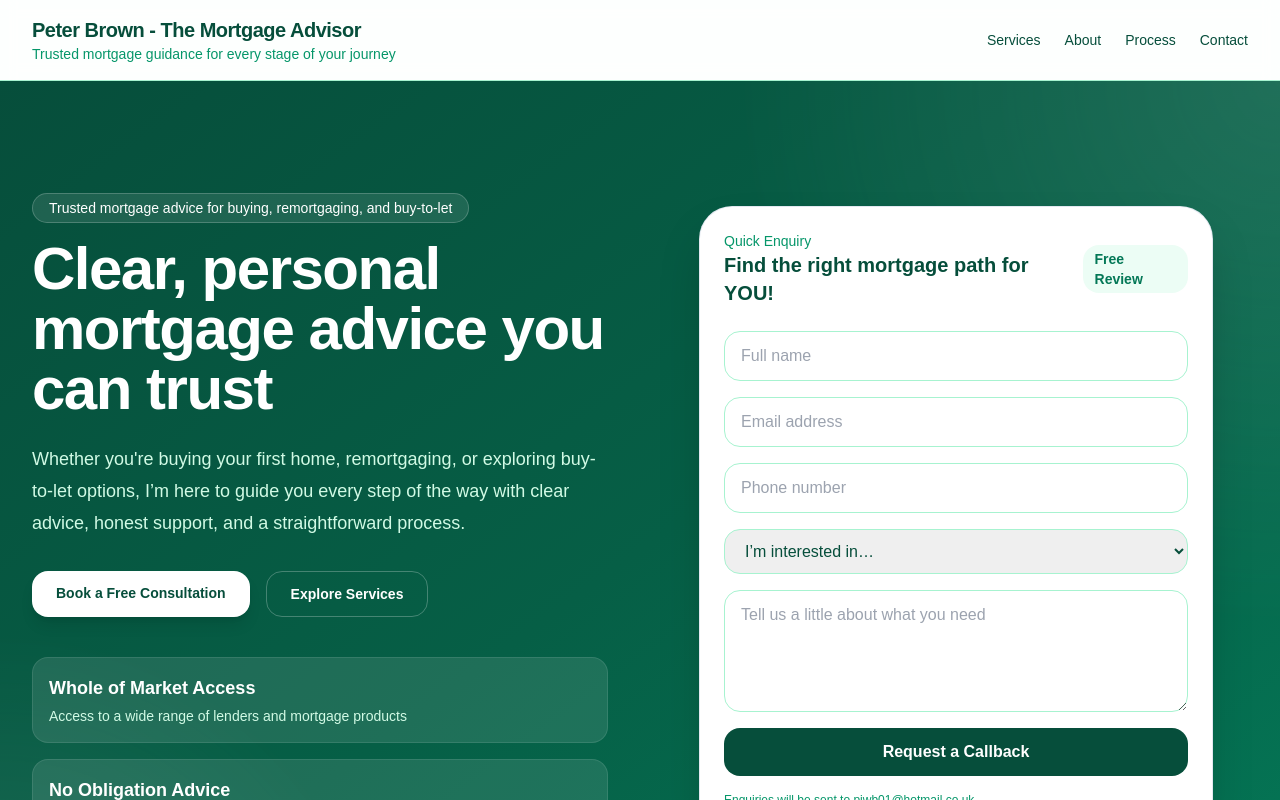
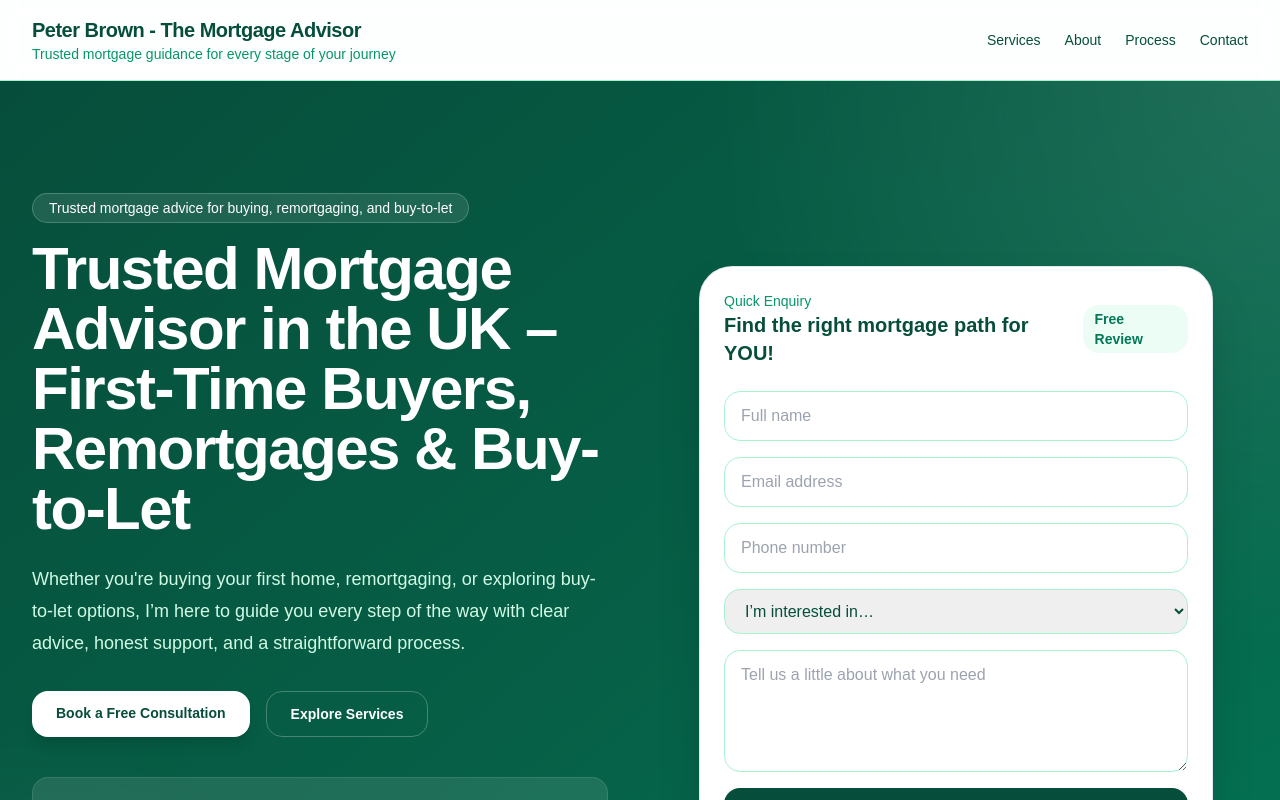
Before and after one commit to PeterBrownMortgageAdvisor/MortgagePageNew, a Next.js app: page / in a window 1280 px wide. Shown: the top 800 px of the page. Built offline with nearby package versions, Linux system fonts and the light colour scheme.

Commit message:
Update page.jsx

```diff
--- a/app/page.jsx
+++ b/app/page.jsx
@@ -163,8 +163,8 @@ export default function MortgageBusinessWebsite() {
             <div className="mb-4 inline-flex rounded-full border border-white/20 bg-white/10 px-4 py-1 text-sm">
               Trusted mortgage advice for buying, remortgaging, and buy-to-let
             </div>
-            <h1 className="text-4xl font-bold tracking-tight sm:text-5xl lg:text-6xl">
-              Clear, personal mortgage advice you can trust
+          <h1 className="text-4xl font-bold tracking-tight sm:text-5xl lg:text-6xl">
+  Trusted Mortgage Advisor in the UK – First-Time Buyers, Remortgages & Buy-to-Let
             </h1>
             <p className="mt-6 max-w-xl text-lg leading-8 text-emerald-100">
               Whether you're buying your first home, remortgaging, or exploring buy-to-let options, I’m here to guide you every step of the way with clear advice, honest support, and a straightforward process.
```
